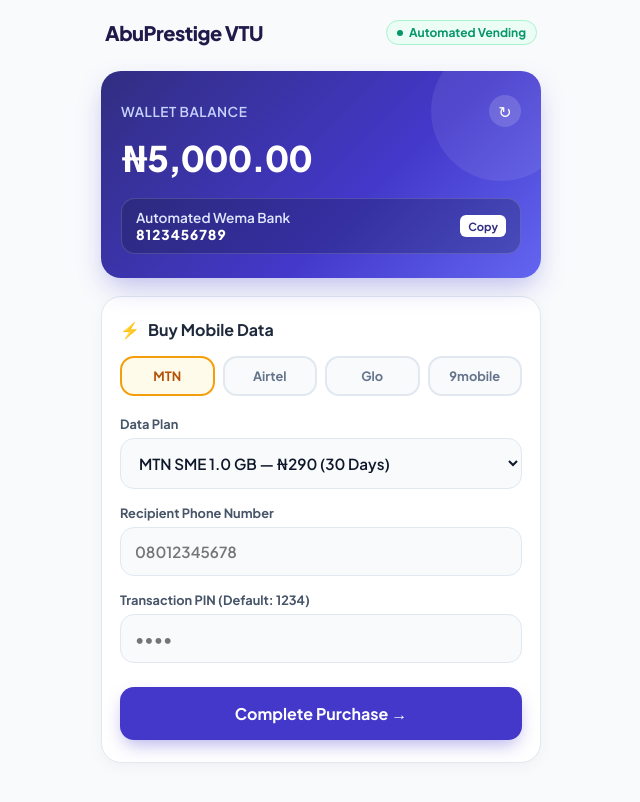
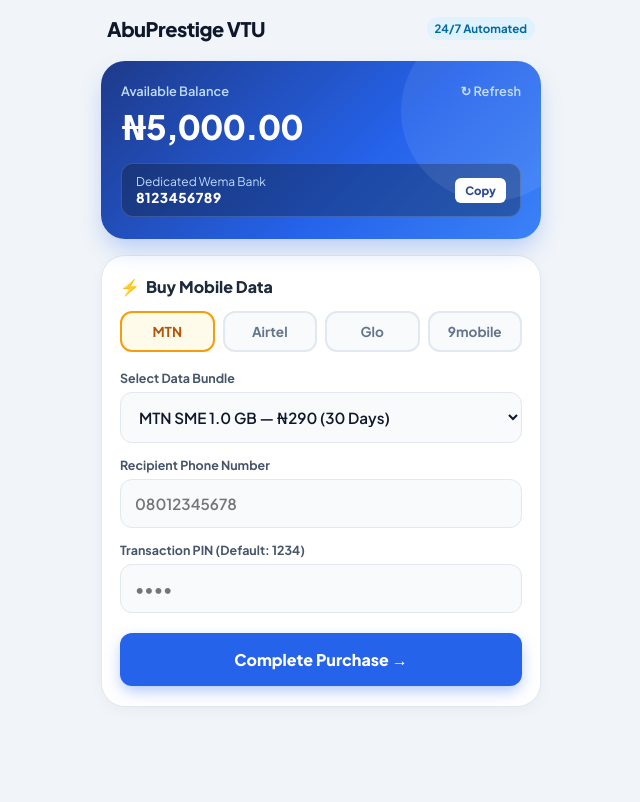
Before and after one commit to Prestigehanlu/abuprestige--portal, a website: page public/index.html in a window 1280 px wide. Shown: the whole page, without its empty margins (319-959 px from the left). Drawn offline with Linux system fonts and the light colour scheme; no server answers.

Commit message:
Refactor index.html for improved layout and styles
Updated various styles and structure of the index.html file, including title change and new class names for improved clarity and functionality.

```diff
--- a/public/index.html
+++ b/public/index.html
@@ -3,23 +3,24 @@
 <head>
   <meta charset="UTF-8" />
   <meta name="viewport" content="width=device-width, initial-scale=1.0, maximum-scale=1.0, user-scalable=no" />
-  <title>AbuPrestige VTU — Instant Data & Airtime</title>
+  <title>AbuPrestige VTU — Smart TopUp</title>
   <link rel="preconnect" href="https://fonts.googleapis.com">
   <link rel="preconnect" href="https://fonts.gstatic.com" crossorigin>
   <link href="https://fonts.googleapis.com/css2?family=Plus+Jakarta+Sans:wght@400;500;600;700;800&display=swap" rel="stylesheet">
   <style>
     :root {
-      --primary: #4338ca;
-      --primary-light: #6366f1;
-      --surface: #ffffff;
-      --background: #f8fafc;
+      --primary: #2563eb;
+      --primary-dark: #1d4ed8;
+      --bg-page: #f1f5f9;
+      --card-bg: #ffffff;
       --text-main: #0f172a;
       --text-muted: #64748b;
       --border: #e2e8f0;
       --success: #10b981;
       --danger: #ef4444;
-      --radius-lg: 20px;
-      --radius-md: 14px;
+      --radius-xl: 24px;
+      --radius-lg: 16px;
+      --radius-md: 12px;
     }
 
     * {
@@ -31,123 +32,96 @@
     }
 
     body {
-      background-color: var(--background);
+      background-color: var(--bg-page);
       color: var(--text-main);
       display: flex;
       justify-content: center;
       min-height: 100vh;
-      padding: 16px 12px 60px 12px;
+      padding: 12px 12px 80px 12px;
     }
 
-    .app-container {
+    .app-viewport {
       width: 100%;
       max-width: 440px;
       display: flex;
       flex-direction: column;
-      gap: 18px;
+      gap: 16px;
     }
 
-    /* Header */
-    .top-bar {
+    /* Top Brand Nav */
+    .app-header {
       display: flex;
       justify-content: space-between;
       align-items: center;
-      padding: 4px 4px 8px 4px;
+      padding: 4px 6px;
     }
 
     .brand-title {
       font-size: 1.25rem;
       font-weight: 800;
       letter-spacing: -0.5px;
-      color: #1e1b4b;
+      color: #0f172a;
+      display: flex;
+      align-items: center;
+      gap: 8px;
     }
 
-    .badge-live {
-      display: inline-flex;
-      align-items: center;
-      gap: 6px;
-      background: #ecfdf5;
-      color: #059669;
-      font-size: 0.75rem;
+    .brand-badge {
+      background: #e0f2fe;
+      color: #0369a1;
+      font-size: 0.72rem;
       font-weight: 700;
-      padding: 4px 10px;
+      padding: 4px 8px;
       border-radius: 999px;
-      border: 1px solid #a7f3d0;
-    }
-
-    .badge-live::before {
-      content: '';
-      width: 6px;
-      height: 6px;
-      background: #059669;
-      border-radius: 50%;
     }
 
     /* Wallet Card */
     .wallet-card {
-      background: linear-gradient(135deg, #312e81 0%, #4338ca 60%, #6366f1 100%);
+      background: linear-gradient(135deg, #1e3a8a 0%, #2563eb 60%, #3b82f6 100%);
       color: #ffffff;
-      border-radius: var(--radius-lg);
-      padding: 24px 20px;
-      box-shadow: 0 12px 28px -6px rgba(67, 56, 202, 0.35);
+      border-radius: var(--radius-xl);
+      padding: 22px 20px;
+      box-shadow: 0 12px 24px -4px rgba(37, 99, 235, 0.3);
       position: relative;
       overflow: hidden;
     }
 
-    .wallet-card::after {
+    .wallet-card::before {
       content: '';
       position: absolute;
-      top: -30px;
-      right: -30px;
-      width: 140px;
-      height: 140px;
+      width: 180px;
+      height: 180px;
       background: rgba(255, 255, 255, 0.08);
       border-radius: 50%;
+      top: -40px;
+      right: -40px;
     }
 
     .wallet-header {
       display: flex;
       justify-content: space-between;
       align-items: center;
-      margin-bottom: 8px;
+      font-size: 0.8rem;
+      color: #bfdbfe;
+      font-weight: 600;
+      margin-bottom: 6px;
     }
 
-    .wallet-label {
-      font-size: 0.85rem;
-      color: #c7d2fe;
-      font-weight: 600;
-      text-transform: uppercase;
-      letter-spacing: 0.5px;
+    .balance-row {
+      display: flex;
+      align-items: baseline;
+      gap: 10px;
+      margin-bottom: 16px;
     }
 
-    .refresh-btn {
-      background: rgba(255, 255, 255, 0.15);
-      border: none;
-      color: #fff;
-      border-radius: 50%;
-      width: 32px;
-      height: 32px;
-      cursor: pointer;
-      display: flex;
-      align-items: center;
-      justify-content: center;
-      font-size: 1rem;
-      transition: transform 0.2s;
+    .balance-val {
+      font-size: 2.1rem;
+      font-weight: 800;
+      letter-spacing: -1px;
     }
 
-    .refresh-btn:active {
-      transform: rotate(180deg);
-    }
-
-    .balance-amount {
-      font-size: 2.2rem;
-      font-weight: 800;
-      letter-spacing: -1px;
-      margin-bottom: 18px;
-    }
-
-    .bank-account-box {
-      background: rgba(15, 23, 42, 0.25);
+    .wallet-account-chip {
+      background: rgba(15, 23, 42, 0.35);
       border: 1px solid rgba(255, 255, 255, 0.15);
       border-radius: var(--radius-md);
       padding: 10px 14px;
@@ -157,105 +131,85 @@
       font-size: 0.85rem;
     }
 
-    .bank-name {
-      color: #e0e7ff;
-      font-weight: 600;
+    .copy-btn {
+      background: #ffffff;
+      color: #1e3a8a;
+      border: none;
+      font-size: 0.72rem;
+      font-weight: 800;
+      padding: 5px 10px;
+      border-radius: 6px;
+      cursor: pointer;
     }
 
-    .bank-acc-no {
-      font-weight: 800;
-      letter-spacing: 1px;
-      color: #fff;
-    }
-
-    .copy-chip {
-      background: #ffffff;
-      color: #312e81;
-      font-size: 0.7rem;
-      font-weight: 700;
-      padding: 4px 8px;
-      border-radius: 6px;
-      cursor: pointer;
-      margin-left: 8px;
-    }
-
-    /* Main Action Card */
+    /* Action Card */
     .action-card {
-      background: var(--surface);
-      border-radius: var(--radius-lg);
-      padding: 22px 18px;
-      box-shadow: 0 4px 16px rgba(0, 0, 0, 0.04);
+      background: var(--card-bg);
+      border-radius: var(--radius-xl);
+      padding: 20px 18px;
+      box-shadow: 0 4px 14px rgba(0, 0, 0, 0.04);
       border: 1px solid var(--border);
     }
 
     .section-title {
       font-size: 1rem;
-      font-weight: 700;
-      margin-bottom: 16px;
+      font-weight: 800;
       color: #1e293b;
+      margin-bottom: 14px;
       display: flex;
       align-items: center;
-      gap: 8px;
+      gap: 6px;
     }
 
-    /* Network Selector */
-    .network-grid {
+    /* Network Switcher */
+    .carrier-grid {
       display: grid;
       grid-template-columns: repeat(4, 1fr);
       gap: 8px;
-      margin-bottom: 20px;
+      margin-bottom: 18px;
     }
 
-    .network-pill {
+    .carrier-btn {
       border: 2px solid var(--border);
       border-radius: var(--radius-md);
       padding: 10px 4px;
       text-align: center;
-      font-size: 0.8rem;
+      font-size: 0.85rem;
       font-weight: 700;
       cursor: pointer;
       background: #f8fafc;
       color: var(--text-muted);
-      transition: all 0.2s ease;
+      transition: all 0.15s ease;
     }
 
-    .network-pill.active {
-      background: #eef2ff;
-      border-color: var(--primary);
-      color: var(--primary);
-    }
-
-    .network-pill[data-net="mtn"].active {
+    .carrier-btn.active[data-carrier="mtn"] {
       border-color: #f59e0b;
       background: #fffbeb;
       color: #b45309;
     }
-
-    .network-pill[data-net="airtel"].active {
+    .carrier-btn.active[data-carrier="airtel"] {
       border-color: #ef4444;
       background: #fef2f2;
       color: #b91c1c;
     }
-
-    .network-pill[data-net="glo"].active {
+    .carrier-btn.active[data-carrier="glo"] {
       border-color: #10b981;
       background: #ecfdf5;
       color: #047857;
     }
-
-    .network-pill[data-net="9mobile"].active {
-      border-color: #065f46;
+    .carrier-btn.active[data-carrier="9mobile"] {
+      border-color: #047857;
       background: #f0fdf4;
-      color: #065f46;
+      color: #047857;
     }
 
-    /* Inputs */
+    /* Form Fields */
     .form-group {
-      margin-bottom: 16px;
+      margin-bottom: 14px;
     }
 
     .form-label {
-      font-size: 0.8rem;
+      font-size: 0.78rem;
       font-weight: 700;
       color: #475569;
       margin-bottom: 6px;
@@ -264,7 +218,7 @@
 
     .form-input, .form-select {
       width: 100%;
-      padding: 14px 14px;
+      padding: 14px;
       border-radius: var(--radius-md);
       border: 1.5px solid var(--border);
       background: #f8fafc;
@@ -272,7 +226,7 @@
       font-weight: 600;
       color: var(--text-main);
       outline: none;
-      transition: border-color 0.2s;
+      transition: border 0.2s;
     }
 
     .form-input:focus, .form-select:focus {
@@ -280,8 +234,8 @@
       background: #ffffff;
     }
 
-    /* Submit Button */
-    .submit-btn {
+    /* Purchase Button */
+    .primary-btn {
       width: 100%;
       background: var(--primary);
       color: #ffffff;
@@ -289,86 +243,88 @@
       padding: 16px;
       border-radius: var(--radius-md);
       font-size: 1rem;
-      font-weight: 700;
+      font-weight: 800;
       cursor: pointer;
-      box-shadow: 0 8px 18px -4px rgba(67, 56, 202, 0.4);
-      transition: all 0.2s;
-      margin-top: 8px;
+      box-shadow: 0 6px 16px -2px rgba(37, 99, 235, 0.4);
+      margin-top: 6px;
+      transition: opacity 0.2s;
     }
 
-    .submit-btn:active {
-      transform: scale(0.98);
-      background: #3730a3;
+    .primary-btn:active {
+      opacity: 0.85;
     }
 
-    /* Response Notification Box */
-    .status-box {
+    /* Status Alert */
+    .alert-box {
       display: none;
-      padding: 14px;
+      padding: 12px 14px;
       border-radius: var(--radius-md);
       font-size: 0.85rem;
       font-weight: 600;
       margin-top: 14px;
       line-height: 1.4;
     }
-
-    .status-box.success {
+    .alert-box.success {
       display: block;
       background: #ecfdf5;
-      border: 1px solid #6ee7b7;
+      border: 1px solid #a7f3d0;
       color: #065f46;
     }
-
-    .status-box.error {
+    .alert-box.error {
       display: block;
       background: #fef2f2;
-      border: 1px solid #fca5a5;
+      border: 1px solid #fecaca;
       color: #991b1b;
     }
   </style>
 </head>
 <body>
-  <div class="app-container">
 
-    <!-- Top Brand Header -->
-    <div class="top-bar">
-      <div class="brand-title">AbuPrestige VTU</div>
-      <div class="badge-live">Automated Vending</div>
+  <div class="app-viewport">
+
+    <!-- Top Header -->
+    <div class="app-header">
+      <div class="brand-title">
+        AbuPrestige VTU
+      </div>
+      <span class="brand-badge">24/7 Automated</span>
     </div>
 
-    <!-- Modern Wallet Card -->
+    <!-- Balance Card -->
     <div class="wallet-card">
       <div class="wallet-header">
-        <span class="wallet-label">Wallet Balance</span>
-        <button class="refresh-btn" onclick="fetchBalance()" title="Refresh Balance">↻</button>
+        <span>Available Balance</span>
+        <span onclick="fetchBalance()" style="cursor:pointer;">↻ Refresh</span>
       </div>
-      <div class="balance-amount" id="balanceDisplay">₦5,000.00</div>
+      <div class="balance-row">
+        <span class="balance-val" id="balanceDisplay">₦5,000.00</span>
+      </div>
 
-      <div class="bank-account-box">
+      <div class="wallet-account-chip">
         <div>
-          <div class="bank-name">Automated Wema Bank</div>
-          <div class="bank-acc-no">8123456789</div>
+          <div style="font-size:0.75rem; color:#bfdbfe;">Dedicated Wema Bank</div>
+          <div style="font-weight:800; letter-spacing:0.5px;">8123456789</div>
         </div>
-        <span class="copy-chip" onclick="navigator.clipboard.writeText('8123456789'); alert('Account number copied!');">Copy</span>
+        <button class="copy-btn" onclick="navigator.clipboard.writeText('8123456789'); alert('Wema Bank Account Number copied!');">Copy</button>
       </div>
     </div>
 
-    <!-- Purchase Form Card -->
+    <!-- Purchase Box -->
     <div class="action-card">
       <div class="section-title">
         <span>⚡</span> Buy Mobile Data
       </div>
 
-      <!-- Network Selector -->
-      <div class="network-grid">
-        <div class="network-pill active" data-net="mtn" onclick="selectNetwork('mtn')">MTN</div>
-        <div class="network-pill" data-net="airtel" onclick="selectNetwork('airtel')">Airtel</div>
-        <div class="network-pill" data-net="glo" onclick="selectNetwork('glo')">Glo</div>
-        <div class="network-pill" data-net="9mobile" onclick="selectNetwork('9mobile')">9mobile</div>
+      <!-- Carrier Tabs -->
+      <div class="carrier-grid">
+        <button class="carrier-btn active" data-carrier="mtn" onclick="selectCarrier('mtn')">MTN</button>
+        <button class="carrier-btn" data-carrier="airtel" onclick="selectCarrier('airtel')">Airtel</button>
+        <button class="carrier-btn" data-carrier="glo" onclick="selectCarrier('glo')">Glo</button>
+        <button class="carrier-btn" data-carrier="9mobile" onclick="selectCarrier('9mobile')">9mobile</button>
       </div>
 
       <div class="form-group">
-        <label class="form-label">Data Plan</label>
+        <label class="form-label">Select Data Bundle</label>
         <select class="form-select" id="planSelect">
           <option value="mtn-sme-1gb">MTN SME 1.0 GB — ₦290 (30 Days)</option>
           <option value="mtn-sme-2gb">MTN SME 2.0 GB — ₦580 (30 Days)</option>
@@ -386,20 +342,20 @@
         <input class="form-input" id="pinInput" type="password" placeholder="••••" maxlength="4" />
       </div>
 
-      <button class="submit-btn" id="submitBtn" onclick="handlePurchase()">Complete Purchase →</button>
+      <button class="primary-btn" id="submitBtn" onclick="handlePurchase()">Complete Purchase →</button>
 
-      <div class="status-box" id="statusMessage"></div>
+      <div class="alert-box" id="statusBox"></div>
     </div>
 
   </div>
 
   <script>
-    let currentNetwork = 'mtn';
+    let activeCarrier = 'mtn';
 
-    function selectNetwork(net) {
-      currentNetwork = net;
-      document.querySelectorAll('.network-pill').forEach(pill => {
-        pill.classList.toggle('active', pill.dataset.net === net);
+    function selectCarrier(carrier) {
+      activeCarrier = carrier;
+      document.querySelectorAll('.carrier-btn').forEach(btn => {
+        btn.classList.toggle('active', btn.dataset.carrier === carrier);
       });
     }
 
@@ -411,7 +367,7 @@
           document.getElementById('balanceDisplay').textContent = '₦' + Number(data.balance).toLocaleString('en-NG', { minimumFractionDigits: 2 });
         }
       } catch (e) {
-        console.error('Balance fetch failed');
+        console.error('Wallet balance fetch error');
       }
     }
 
@@ -419,19 +375,19 @@
       const phone = document.getElementById('phoneInput').value.trim();
       const pin = document.getElementById('pinInput').value.trim();
       const plan = document.getElementById('planSelect').value;
-      const statusBox = document.getElementById('statusMessage');
+      const statusBox = document.getElementById('statusBox');
       const submitBtn = document.getElementById('submitBtn');
 
       if (phone.length < 11) {
-        showStatus('Please enter a valid 11-digit phone number', 'error');
+        setStatus('Please enter an 11-digit phone number', 'error');
         return;
       }
       if (pin.length !== 4) {
-        showStatus('Please enter your 4-digit transaction PIN', 'error');
+        setStatus('Please enter your 4-digit PIN', 'error');
         return;
       }
 
-      submitBtn.textContent = 'Processing...';
+      submitBtn.textContent = 'Processing Transaction...';
       submitBtn.disabled = true;
 
       try {
@@ -439,7 +395,7 @@
           method: 'POST',
           headers: { 'Content-Type': 'application/json' },
           body: JSON.stringify({
-            network: currentNetwork,
+            network: activeCarrier,
             planOrAmount: plan,
             phone: phone,
             pin: pin
@@ -449,23 +405,23 @@
         const data = await res.json();
 
         if (res.ok && data.success) {
-          showStatus(`Success! ${data.message} (Ref: ${data.reference})`, 'success');
+          setStatus(`Success! ${data.message} (Ref: ${data.reference})`, 'success');
           fetchBalance();
         } else {
-          showStatus(data.message || 'Transaction could not be completed.', 'error');
+          setStatus(data.message || 'Transaction could not be completed.', 'error');
         }
       } catch (err) {
-        showStatus('Network connection error. Please try again.', 'error');
+        setStatus('Server connection error. Please try again.', 'error');
       } finally {
         submitBtn.textContent = 'Complete Purchase →';
         submitBtn.disabled = false;
       }
     }
 
-    function showStatus(msg, type) {
-      const box = document.getElementById('statusMessage');
+    function setStatus(msg, type) {
+      const box = document.getElementById('statusBox');
       box.textContent = msg;
-      box.className = `status-box ${type}`;
+      box.className = `alert-box ${type}`;
     }
 
     fetchBalance();
```
